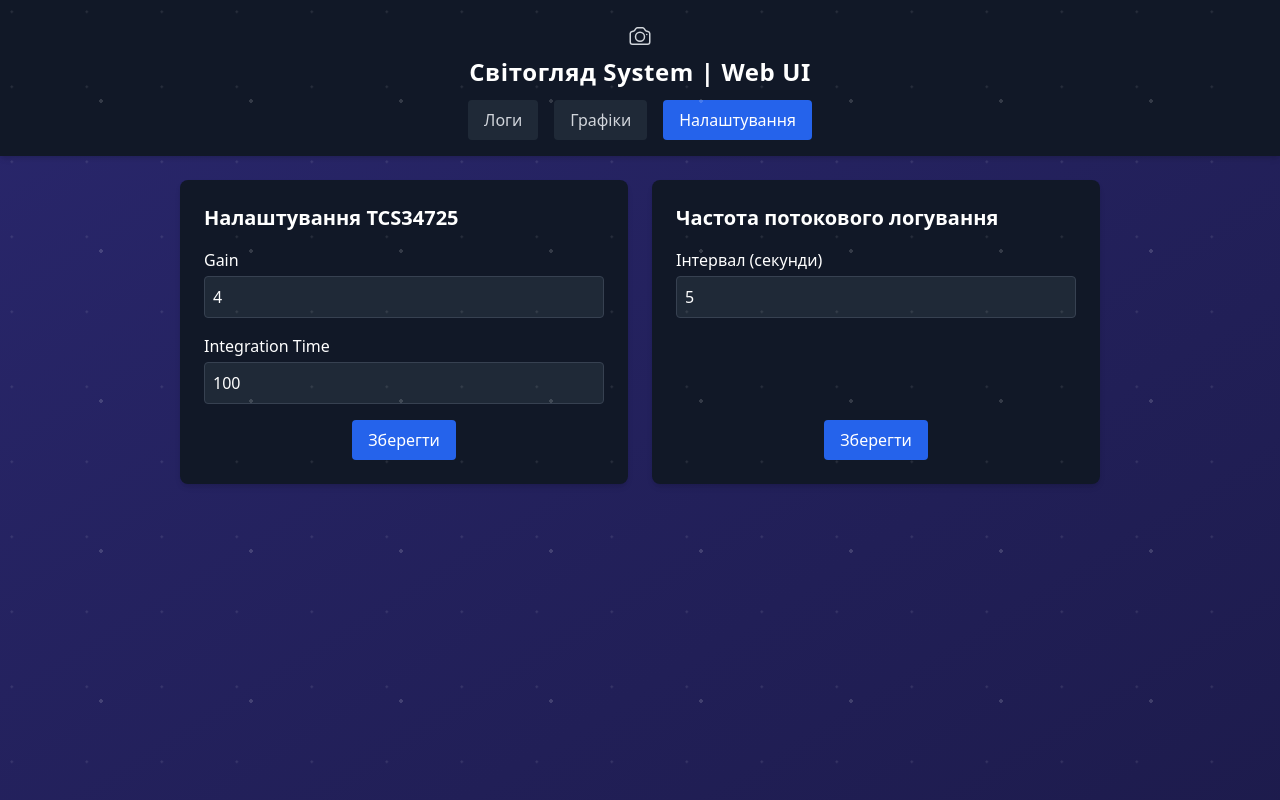
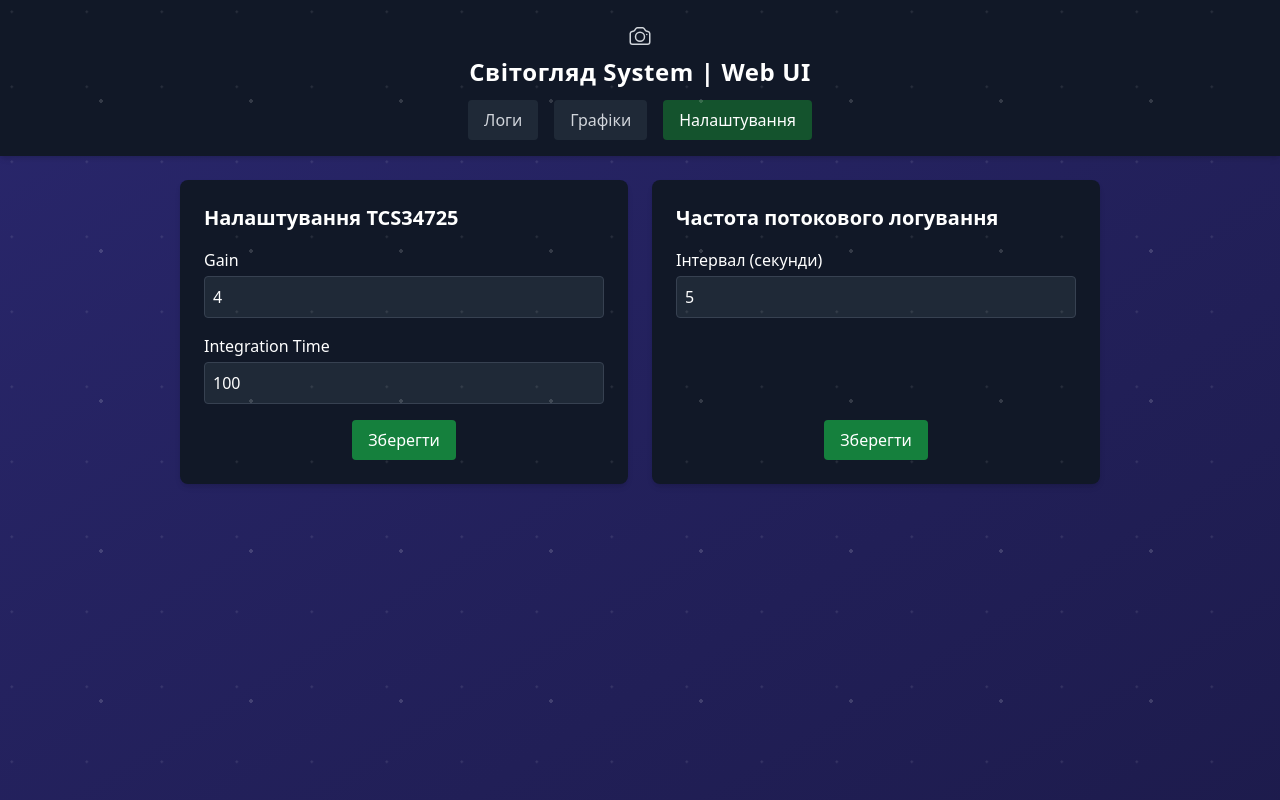
Before and after one commit to daniilraptanov/film-logger, a React (Vite) app in the folder frontend/: page /settings in a window 1280 px wide. Built offline with nearby package versions, Linux system fonts and the light colour scheme.

Commit message:
[FL-11] style: update button colors to green and enhance input appearance on settings page

```diff
--- a/frontend/src/index.css
+++ b/frontend/src/index.css
@@ -57,3 +57,12 @@ body::after {
         background-position: -1000px -1000px, -500px -500px;
     }
 }
+
+.settings-page input[type=number] {
+    appearance: textfield;
+}
+.settings-page input[type=number]::-webkit-inner-spin-button,
+.settings-page input[type=number]::-webkit-outer-spin-button {
+    appearance: none;
+    margin: 0;
+}
--- a/frontend/src/pages/settings-page/LoggingForm.tsx
+++ b/frontend/src/pages/settings-page/LoggingForm.tsx
@@ -25,7 +25,7 @@ const LoggingForm = () => {
             </div>
             <button
                 type="submit"
-                className="self-center mt-auto bg-blue-600 hover:bg-blue-700 text-white py-2 px-4 rounded"
+                className="self-center mt-auto bg-green-700 hover:bg-green-600 text-white py-2 px-4 rounded"
             >
                 Зберегти
             </button>
--- a/frontend/src/pages/settings-page/SensorsForm.tsx
+++ b/frontend/src/pages/settings-page/SensorsForm.tsx
@@ -35,7 +35,7 @@ const SensorsForm = () => {
             </div>
             <button
                 type="submit"
-                className="self-center bg-blue-600 hover:bg-blue-700 text-white py-2 px-4 rounded"
+                className="self-center bg-green-700 hover:bg-green-600 text-white py-2 px-4 rounded"
             >
                 Зберегти
             </button>
--- a/frontend/src/pages/settings-page/SettingsPage.tsx
+++ b/frontend/src/pages/settings-page/SettingsPage.tsx
@@ -6,7 +6,7 @@ const SettingsPage = () => {
     return (
         <>
             <Header />
-            <div className="flex flex-col md:flex-row gap-6 justify-center items-stretch p-6">
+            <div className="settings-page flex flex-col md:flex-row gap-6 justify-center items-stretch p-6">
                 <SensorsForm />
                 <LoggingForm />
             </div>
--- a/frontend/src/shared/Header.tsx
+++ b/frontend/src/shared/Header.tsx
@@ -15,7 +15,7 @@ const Header = () => {
                         className={({ isActive }) =>
                             `px-4 py-2 rounded transition-all ${
                                 isActive
-                                    ? "bg-blue-600 text-white"
+                                    ? "bg-green-900 hover:bg-green-600 text-white"
                                     : "bg-gray-800 text-gray-300 hover:bg-gray-700 hover:text-white"
                             }`
                         }
@@ -27,7 +27,7 @@ const Header = () => {
                         className={({ isActive }) =>
                             `px-4 py-2 rounded transition-all ${
                                 isActive
-                                    ? "bg-blue-600 text-white"
+                                    ? "bg-green-900 hover:bg-green-600 text-white"
                                     : "bg-gray-800 text-gray-300 hover:bg-gray-700 hover:text-white"
                             }`
                         }
@@ -39,7 +39,7 @@ const Header = () => {
                         className={({ isActive }) =>
                             `px-4 py-2 rounded transition-all ${
                                 isActive
-                                    ? "bg-blue-600 text-white"
+                                    ? "bg-green-900 hover:bg-green-600 text-white"
                                     : "bg-gray-800 text-gray-300 hover:bg-gray-700 hover:text-white"
                             }`
                         }
```
